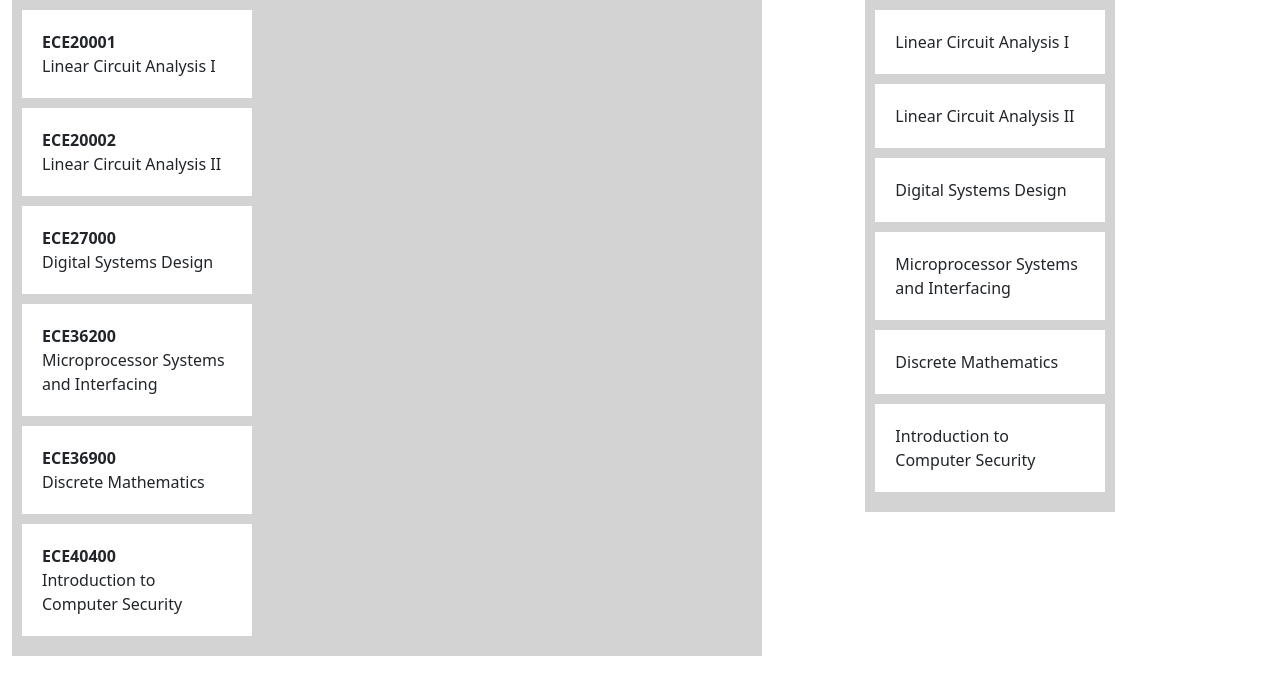
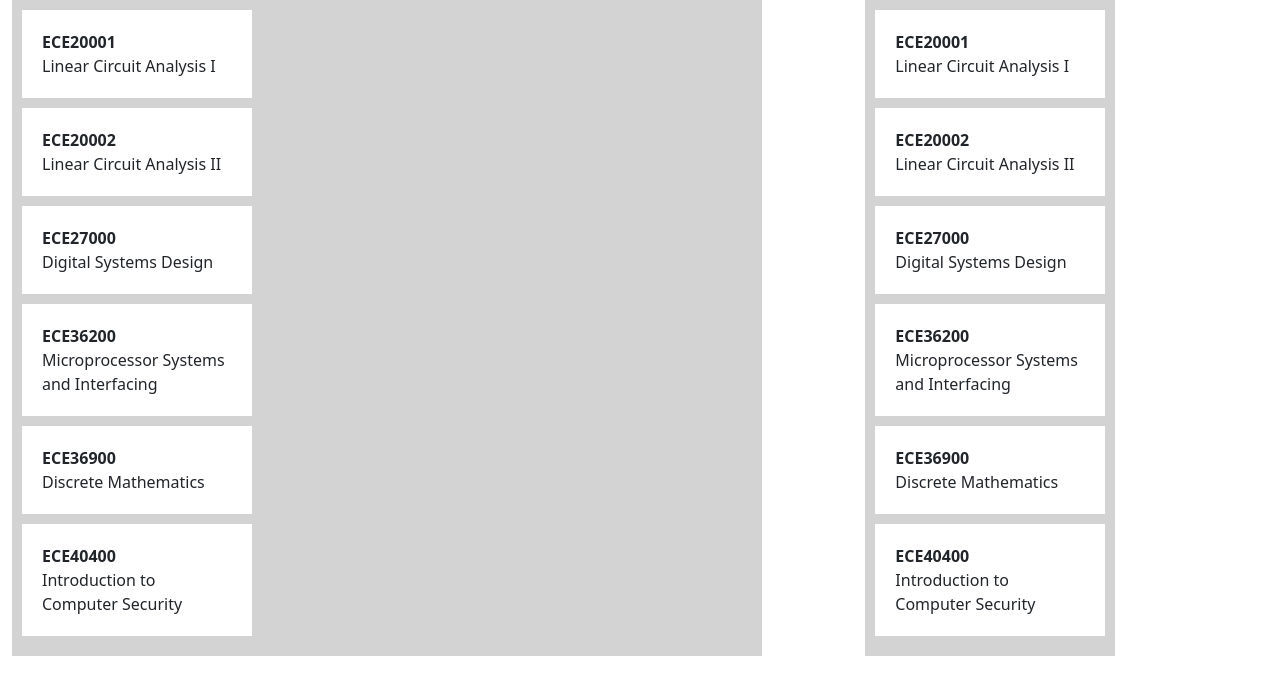
Before and after one commit to jadham2/MakeMyDegree, a React (Create React App) app in the folder frontend/: page / in a window 1280 px wide. Shown: the top 694 px of the page. Built offline with nearby package versions, Linux system fonts and the light colour scheme.

Commit message:
refactor MultipltDragList into function component

```diff
--- a/frontend/src/App.js
+++ b/frontend/src/App.js
@@ -2,9 +2,9 @@ import { Container, Row, Col, Card } from 'react-bootstrap';
 import { DragDropContext, Droppable, Draggable } from 'react-beautiful-dnd';
 import VerticalDragList from './vertical';
 import MultipleDragList from './mult_vertical';
-import reorder from './mult_vertical';
 import courses from './courses.js';
 
+/* bootstrap stuff, not in use rn */
 function ClassList() {
   return (
     <Droppable droppableId="courseList">
@@ -41,6 +41,7 @@ function CourseCard(props) {
     </Draggable>
   );
 }
+/* end of bootstrap stuff, not in use rn */
 
 function App() {
     return (
--- a/frontend/src/mult_vertical.js
+++ b/frontend/src/mult_vertical.js
@@ -1,183 +1,77 @@
-import React, { Component } from 'react';
+import React, { useState } from 'react';
 import { DragDropContext, Droppable, Draggable } from 'react-beautiful-dnd';
 import courses from './courses.js';
+import {reorder, verticalList} from './vertical.js';
 
-const reorder = (list, startIndex, endIndex) => {
-  const result = Array.from(list);
-  const [removed] = result.splice(startIndex, 1);
-  result.splice(endIndex, 0, removed);
-
-  return result;
-};
-
-// Move item from one list to other
-const move = (source, destination, droppableSource, droppableDestination) => {
+// Move item from one list to another list
+const move = (allLists, source, destination, droppableSource, droppableDestination) => {
   const sourceClone = Array.from(source);
   const destClone = Array.from(destination);
   const [removed] = sourceClone.splice(droppableSource.index, 1);
-
   destClone.splice(droppableDestination.index, 0, removed);
 
-  const result = {};
+  const result = {...allLists};
   result[droppableSource.droppableId] = sourceClone;
   result[droppableDestination.droppableId] = destClone;
 
   return result;
 };
 
-const grid = 10;
-
-const getItemStyle = (isDragging, draggableStyle) => ({
-  userSelect: 'none',
-  padding: grid * 2,
-  margin: `0 0 ${grid}px 0`,
-
-  background: isDragging ? 'lightgreen' : 'white',
-
-  ...draggableStyle
-});
-
-const getListStyle = isDraggingOver => ({
-  background: isDraggingOver ? 'lightblue' : 'lightgrey',
-  padding: grid,
-  width: 250
-});
-
-function verticalList(items, provided, snapshot) {
-  return (
-  <div
-    ref={provided.innerRef}
-    style={getListStyle(snapshot.isDraggingOver)}>
-    {items.map((item, index) => (
-      <Draggable
-        key={item.id}
-        draggableId={item.id}
-        index={index}>
-        {(provided, snapshot) => (
-          <div
-            ref={provided.innerRef}
-            {...provided.draggableProps}
-            {...provided.dragHandleProps}
-            style={getItemStyle(
-              snapshot.isDragging,
-              provided.draggableProps.style
-            )}>
-              <div><b>{item.id}</b></div>
-              <div>{item.content}</div>
-          </div>
-        )}
-      </Draggable>
-    ))}
-    {provided.placeholder}
-  </div>
-  );
-}
-
-class MultipleDragList extends Component {
-  state = {
+function MultipleDragList() {
+  const [listsStates, setLists] = useState({
     list1: courses,
     list2: [],
     list3: []
-  };
+  });
 
-  // Defining unique ID for multiple lists
-  id2List = {
-    droppable1: 'list1',
-    droppable2: 'list2',
-    droppable3: 'list3'
-  };
+  const onDragEnd = (result) => {
+    if (!result.destination) return;
 
-  getList = id => this.state[this.id2List[id]];
-
-  onDragEnd = result => {
-    const { source, destination } = result;
-
-    if (!destination) {
-      return;
+    // move inside same list
+    if (result.source.droppableId === result.destination.droppableId) {
+      const reorderResult = reorder(
+        listsStates[result.source.droppableId],
+        result.source.index,
+        result.destination.index);
+      const newListsStates = {...listsStates};
+      newListsStates[result.destination.droppableId] = reorderResult;
+      setLists(newListsStates);
     }
 
-    // Sorting in same list
-    if (source.droppableId === destination.droppableId) {
-      const items = reorder(
-        this.getList(source.droppableId),
-        source.index,
-        destination.index
+    // interlist movement
+    else {
+      const newListsStates = move(
+        listsStates,
+        listsStates[result.source.droppableId],
+        listsStates[result.destination.droppableId],
+        result.source,
+        result.destination
       );
-
-      let state = { list1: items };
-
-      if (source.droppableId === 'droppable2') {
-        state = { list2: items };
-      }
-      if (source.droppableId === 'droppable3') {
-        state = { list3: items };
-      }
-
-      this.setState(state);
-    }
-    // Interlist movement
-    else {
-      const result = move(
-        this.getList(source.droppableId),
-        this.getList(destination.droppableId),
-        source,
-        destination
-      );
-
-      if (source.droppableId === 'droppable1') {
-        this.setState({
-          list1 : result[source.droppableId]
-        });
-      } else if (source.droppableId === 'droppable2') {
-        this.setState({
-          list2 : result[source.droppableId]
-        });
-      } else if (source.droppableId === 'droppable3') {
-        this.setState({
-          list3 : result[source.droppableId]
-        });
-      }
-
-      if (destination.droppableId === 'droppable1') {
-        this.setState({
-          list1 : result[destination.droppableId]
-        });
-      } else if (destination.droppableId === 'droppable2') {
-        this.setState({
-          list2 : result[destination.droppableId]
-        });
-      } else if (destination.droppableId === 'droppable3') {
-        this.setState({
-          list3 : result[destination.droppableId]
-        });
-      }
+      setLists(newListsStates);
     }
   };
 
-  render() {
   return (
     <div style={{ 'display': 'flex' }}>
-        <DragDropContext onDragEnd={this.onDragEnd}>
-          <Droppable droppableId="droppable1">
+      <DragDropContext onDragEnd={onDragEnd}>
+        <Droppable droppableId="list1">
           {(provided, snapshot) => (
-              verticalList(this.state.list1, provided, snapshot)
+            verticalList(listsStates['list1'], provided, snapshot)
           )}
         </Droppable>
-          <Droppable droppableId="droppable2">
+        <Droppable droppableId="list2">
           {(provided, snapshot) => (
-              verticalList(this.state.list2, provided, snapshot)
+            verticalList(listsStates['list2'], provided, snapshot)
           )}
         </Droppable>
-          <Droppable droppableId="droppable3">
+        <Droppable droppableId="list3">
           {(provided, snapshot) => (
-              verticalList(this.state.list3, provided, snapshot)
+            verticalList(listsStates['list3'], provided, snapshot)
           )}
         </Droppable>
       </DragDropContext>
     </div>
   );
 }
-}
 
 export default MultipleDragList
-export {courses, reorder};
--- a/frontend/src/vertical.js
+++ b/frontend/src/vertical.js
@@ -1,6 +1,5 @@
 import React, { useState } from "react";
 import { DragDropContext, Droppable, Draggable } from "react-beautiful-dnd";
-import reorder from './mult_vertical';
 import courses from './courses.js';
 
 const grid = 10;
@@ -19,29 +18,24 @@ const getListStyle = isDraggingOver => ({
   width: 250
 });
 
-function VerticalDragList() {
-  const [courseStates, setCourses] = useState(courses);
-  const onDragEnd = (result) => {
-    if(!result.destination) return;
+// reorder items within a list
+const reorder = (list, startIndex, endIndex) => {
+  const result = Array.from(list);
+  const [removed] = result.splice(startIndex, 1);
+  result.splice(endIndex, 0, removed);
+  return result;
+};
 
-    const newCourses = Array.from(courseStates);
-    const [reorderedCourses] = newCourses.splice(result.source.index, 1);
-    newCourses.splice(result.destination.index, 0, reorderedCourses);
-
-    setCourses(newCourses);
-  }
-
+const verticalList = (items, provided, snapshot) => {
   return (
-    <DragDropContext onDragEnd={onDragEnd}>
-      <Droppable droppableId="droppable">
-        {(provided, snapshot) => (
   <div
-            {...provided.droppableProps}
     ref={provided.innerRef}
-            style={getListStyle(snapshot.isDraggingOver)}
-          >
-            {courseStates.map((item, index) => (
-              <Draggable key={item.id} draggableId={item.id} index={index}>
+    style={getListStyle(snapshot.isDraggingOver)}>
+    {items.map((item, index) => (
+      <Draggable
+        key={item.id}
+        draggableId={item.id}
+        index={index}>
         {(provided, snapshot) => (
           <div
             ref={provided.innerRef}
@@ -50,15 +44,31 @@ function VerticalDragList() {
             style={getItemStyle(
               snapshot.isDragging,
               provided.draggableProps.style
-                    )}
-                  >
-                    {item.content}
+            )}>
+              <div><b>{item.id}</b></div>
+              <div>{item.content}</div>
           </div>
         )}
       </Draggable>
     ))}
     {provided.placeholder}
   </div>
+  );
+}
+
+function VerticalDragList() {
+  const [courseStates, setCourses] = useState(courses);
+  const onDragEnd = (result) => {
+    if(!result.destination) return;
+    const newCourses = reorder(courseStates, result.source.index, result.destination.index);
+    setCourses(newCourses);
+  }
+
+  return (
+    <DragDropContext onDragEnd={onDragEnd}>
+      <Droppable droppableId="droppable">
+        {(provided, snapshot) => (
+          verticalList(courseStates, provided, snapshot)
         )}
       </Droppable>
     </DragDropContext>
@@ -67,3 +77,4 @@ function VerticalDragList() {
 
 
 export default VerticalDragList;
+export {reorder, getItemStyle, getListStyle, verticalList};
```
Lines whose indentation alone changed are shown as unchanged.
